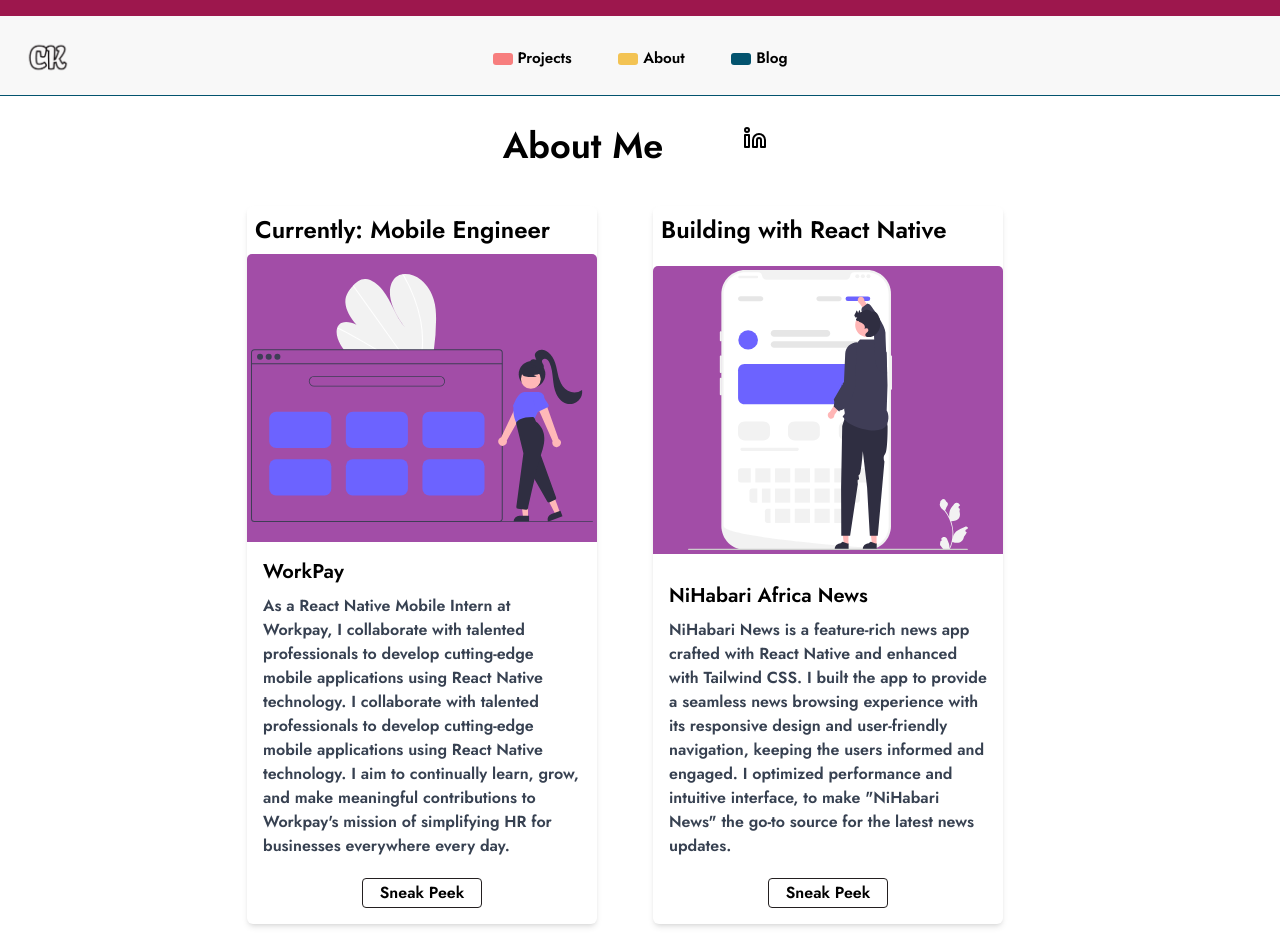
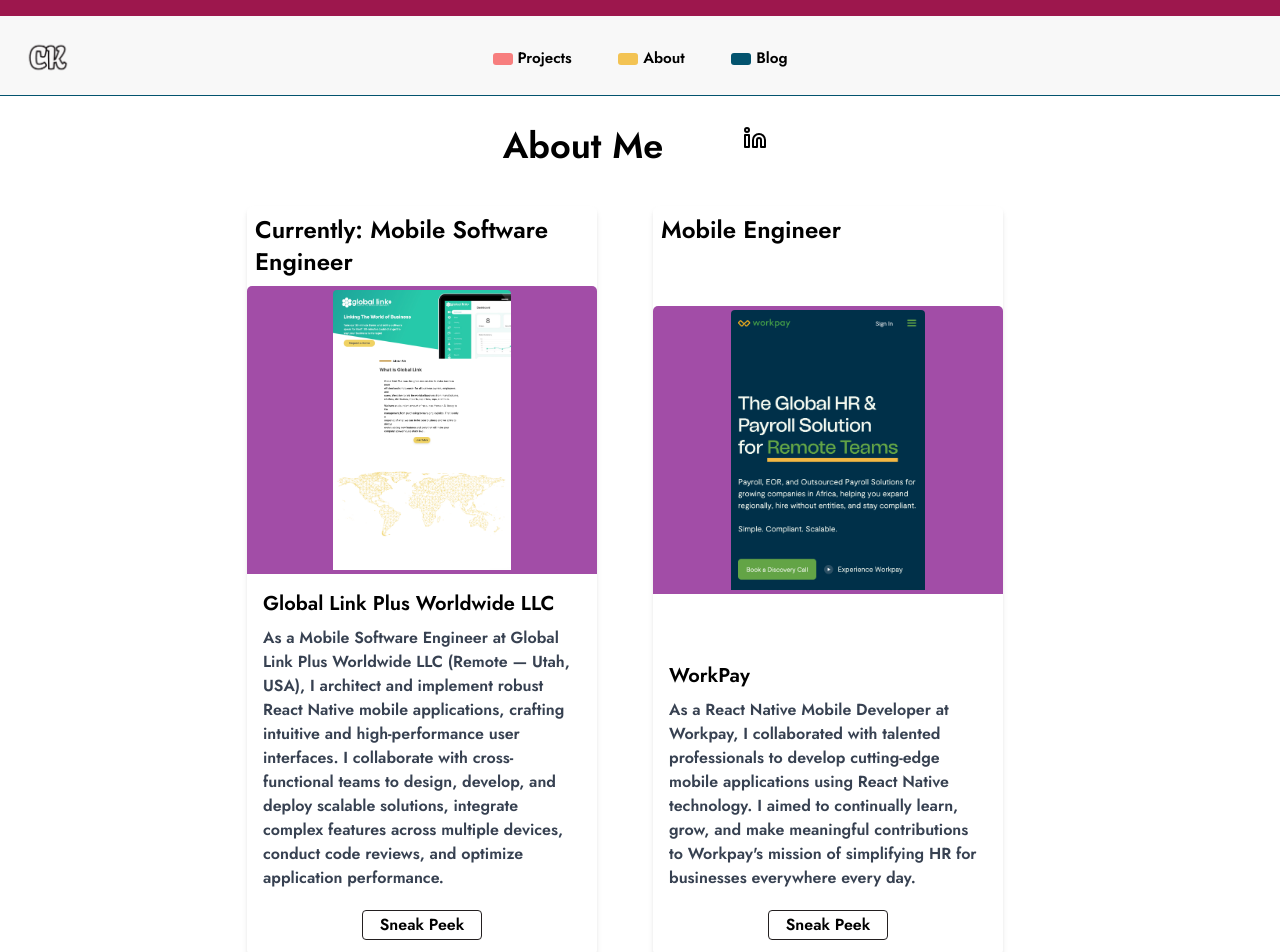
Before and after one commit to cindykandie/frontend-dev, a Next.js app: page /about in a window 1280 px wide. Shown: the top 952 px of the page. Built offline with nearby package versions, Linux system fonts and the light colour scheme.

Commit message:
add glp to about me

```diff
--- a/src/data/about.json
+++ b/src/data/about.json
@@ -1,10 +1,18 @@
 {
     "sections": [
           {
-            "name": "Currently: Mobile Engineer",
-            "image": "/assets/images/workpay.svg",
+            "name": "Currently: Mobile Software Engineer",
+            "image": "/assets/images/glp.png",
+            "title": "Global Link Plus Worldwide LLC",
+            "description": "As a Mobile Software Engineer at Global Link Plus Worldwide LLC (Remote — Utah, USA), I architect and implement robust React Native mobile applications, crafting intuitive and high-performance user interfaces. I collaborate with cross-functional teams to design, develop, and deploy scalable solutions, integrate complex features across multiple devices, conduct code reviews, and optimize application performance.",
+            "buttonText": "Sneak Peek",
+            "buttonLink": "https://globallinkplus.com/"
+          },
+          {
+            "name": "Mobile Engineer",
+            "image": "/assets/images/workpay.png",
             "title": "WorkPay",
-            "description": "As a React Native Mobile Intern at Workpay, I collaborate with talented professionals to develop cutting-edge mobile applications using React Native technology. I collaborate with talented professionals to develop cutting-edge mobile applications using React Native technology. I aim to continually learn, grow, and make meaningful contributions to Workpay's mission of simplifying HR for businesses everywhere every day.",
+            "description": "As a React Native Mobile Developer at Workpay, I collaborated with talented professionals to develop cutting-edge mobile applications using React Native technology. I aimed to continually learn, grow, and make meaningful contributions to Workpay's mission of simplifying HR for businesses everywhere every day.",
             "buttonText": "Sneak Peek",
             "buttonLink": "https://myworkpay.com/"
           },
--- a/src/pages/about.js
+++ b/src/pages/about.js
@@ -21,7 +21,7 @@
                   <h2 className="text-xl font-bold mb-2">{section.title}</h2>
                   <p className="text-gray-700 text-base">{section.description}</p>
                   <div className="btn-container" style={{ display: 'flex', justifyContent: 'center' }}>
-                  <a href={section.buttonLink}><button className="mt-5"> {section.buttonText}</button></a>
+                  <a href={section.buttonLink} target="_blank" rel="noopener noreferrer"><button className="mt-5"> {section.buttonText}</button></a>
                   </div>
                 </div>
               </div>
```
Also changed, not shown: public/assets/images/glp.png (added), public/assets/images/workpay.png (added).
